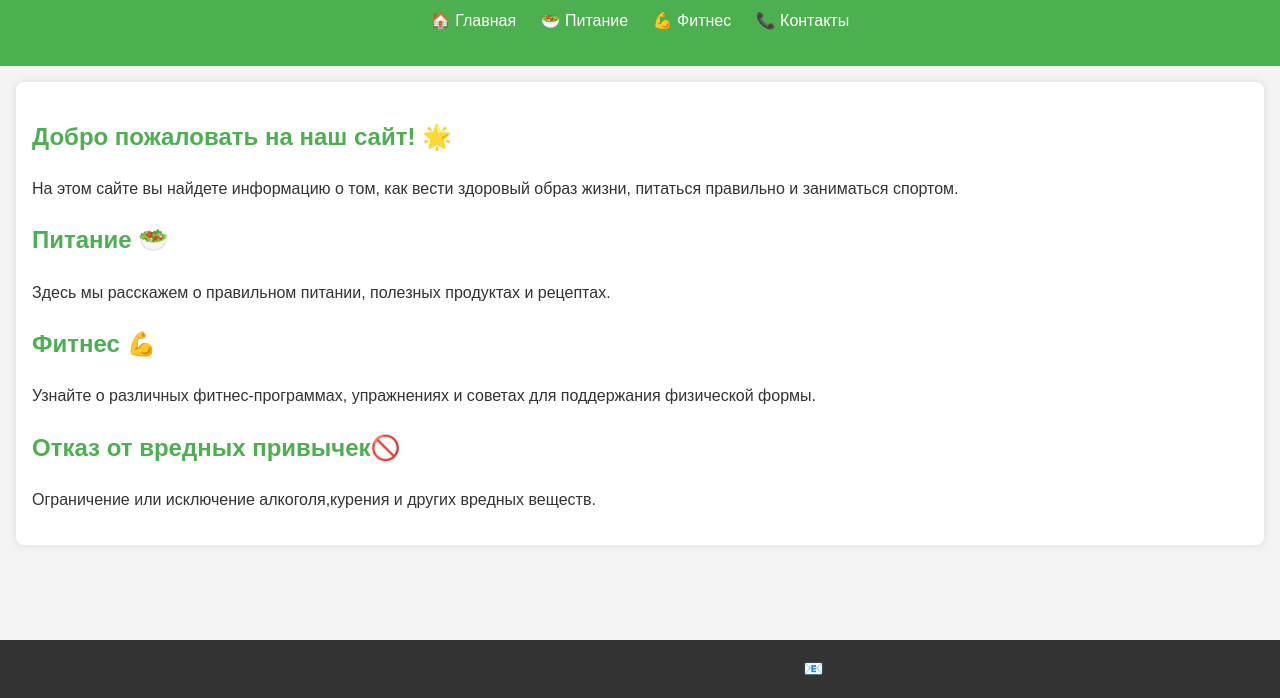
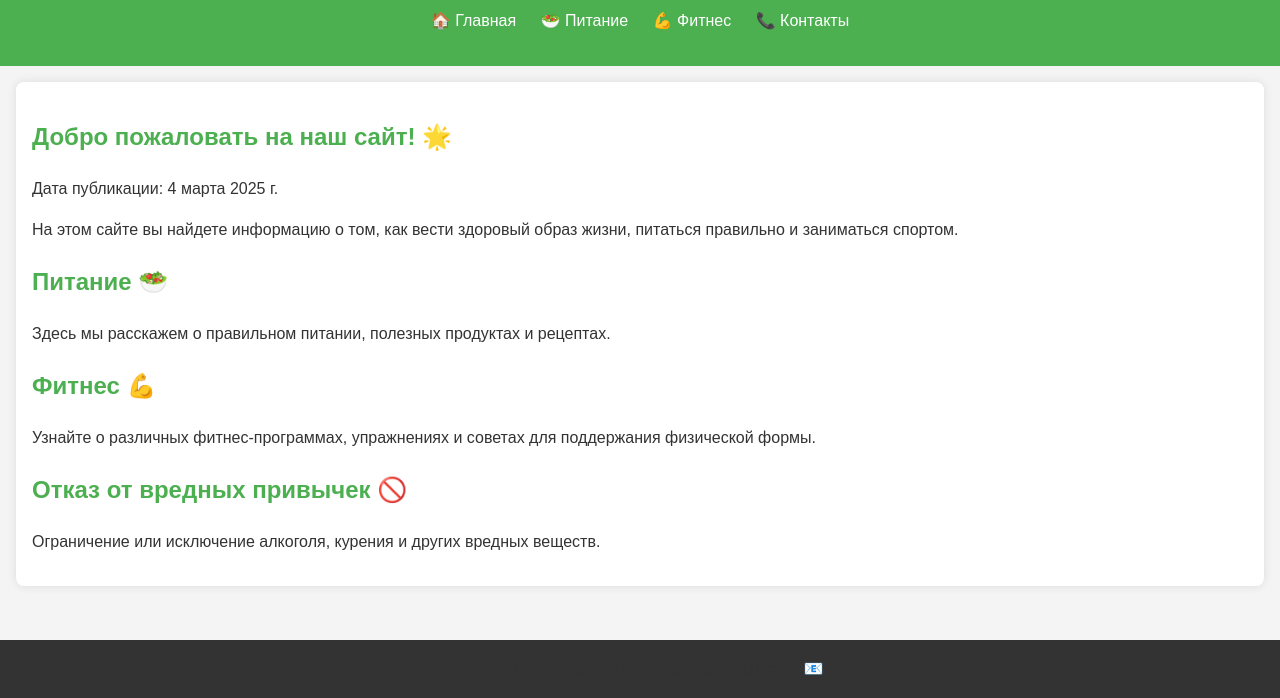
Before and after one commit to Seda02/Gitlearn, a plain HTML site: page index.html in a window 1280 px wide. Shown: the part 102-800 px from the top of the page. Drawn offline with Linux system fonts and the light colour scheme.

Commit message:
добавила описание

```diff
--- a/index.html
+++ b/index.html
@@ -22,6 +22,7 @@
     <main>
         <section id="welcome">
             <h2>Добро пожаловать на наш сайт! 🌟</h2>
+            <p id="publication-date"></p>
             <p>На этом сайте вы найдете информацию о том, как вести здоровый образ жизни, питаться правильно и заниматься спортом.</p>
         </section>
 
@@ -34,12 +35,23 @@
             <h2>Фитнес 💪</h2>
             <p>Узнайте о различных фитнес-программах, упражнениях и советах для поддержания физической формы.</p>
         </section>
-            <h2>Отказ от вредных привычек🚫</h2>
-            <p>Ограничение или исключение алкоголя,курения и других вредных веществ.</p>
+
+        <section id="habits">
+            <h2>Отказ от вредных привычек 🚫</h2>
+            <p>Ограничение или исключение алкоголя, курения и других вредных веществ.</p>
+        </section>
     </main>
 
     <footer>
         <p>Контактная информация: email@example.com 📧</p>
     </footer>
+
+    <script>
+        // Генерация даты публикации
+        const dateElement = document.getElementById('publication-date');
+        const currentDate = new Date();
+        const options = { year: 'numeric', month: 'long', day: 'numeric' };
+        dateElement.textContent = `Дата публикации: ${currentDate.toLocaleDateString('ru-RU', options)}`;
+    </script>
 </body>
 </html>
```
Also changed, not shown: styles.css (line endings or trailing spaces).
